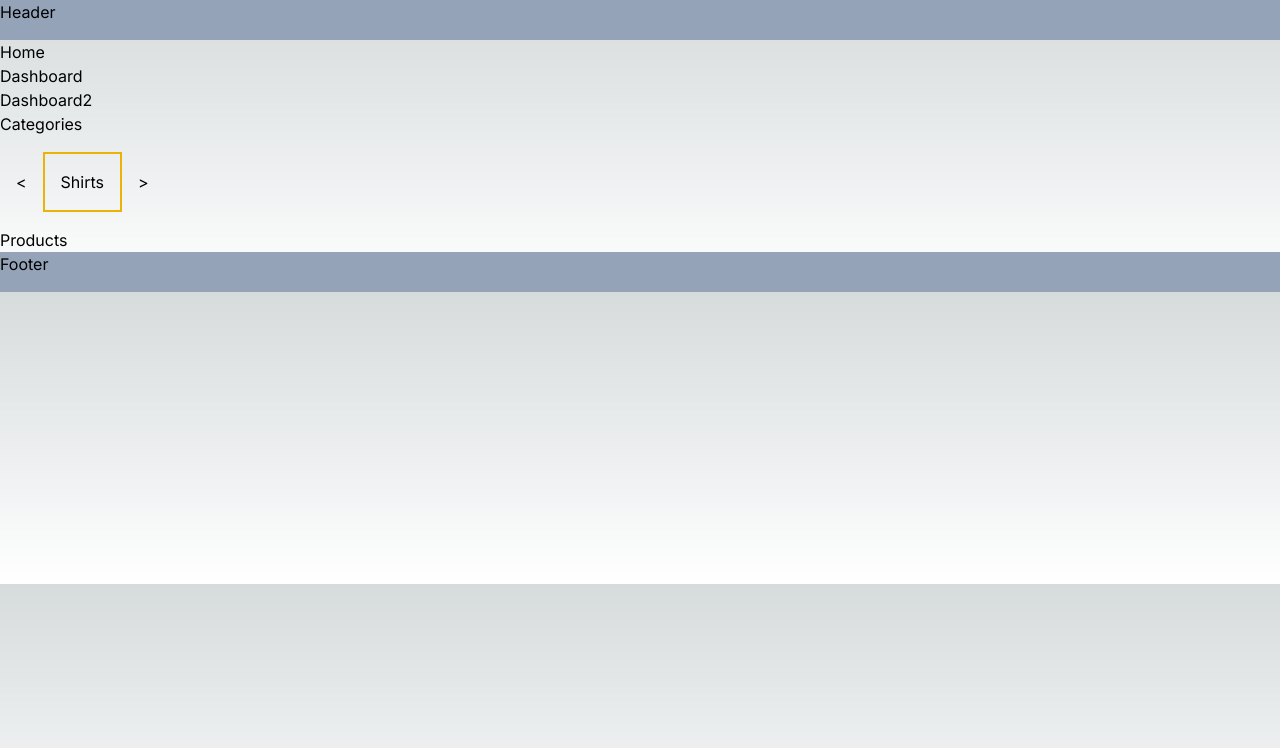
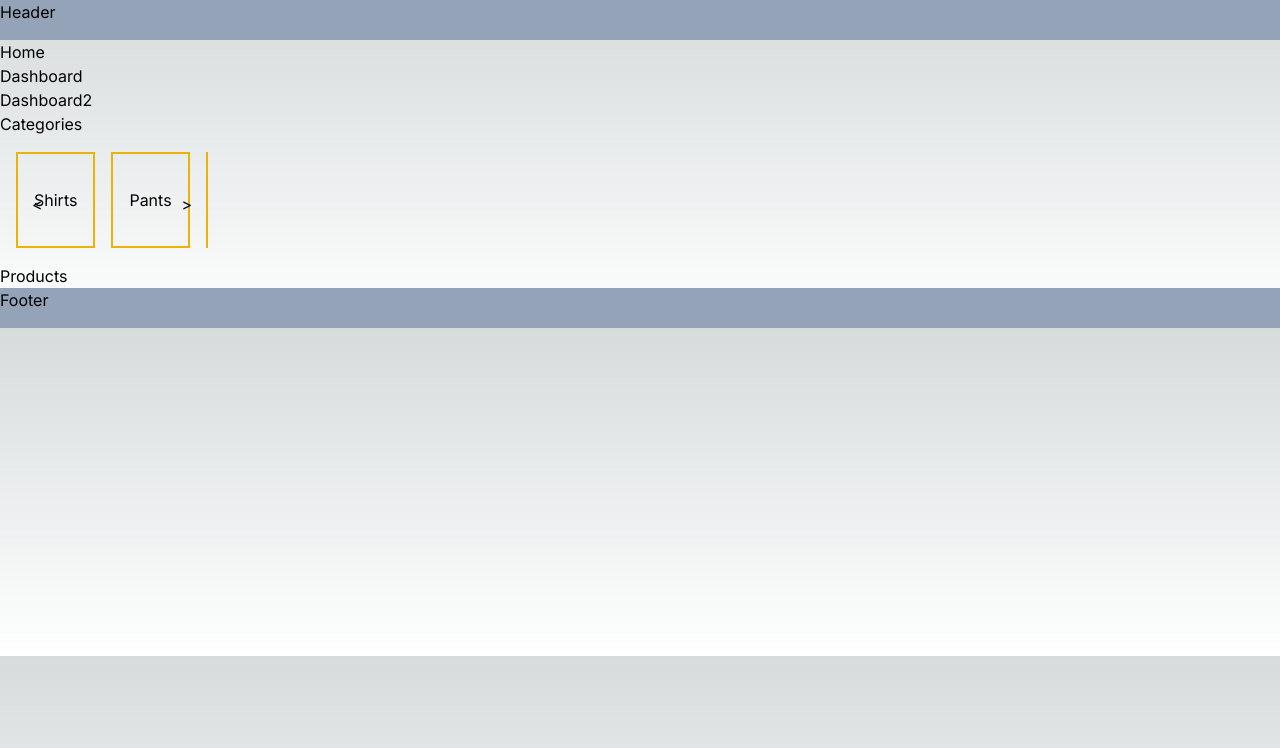
Before and after one commit to connorwarme/athlete-store, a Next.js app: page / in a window 1280 px wide. Shown: the top 748 px of the page. Built offline with nearby package versions, Linux system fonts and the light colour scheme.

Commit message:
Working on intermediate carousel

```diff
--- a/src/app/components/card.jsx
+++ b/src/app/components/card.jsx
@@ -1,5 +1,5 @@
 const Card = ({ children, style }) => {
-  const cardStyle = `border-2 p-4 ${style}`;
+  const cardStyle = `border-2 p-4 h-full w-full ${style} flex items-center justify-center`;
   return (
     <>
       <div className={cardStyle}>{children}</div>
--- a/src/app/components/carousel.jsx
+++ b/src/app/components/carousel.jsx
@@ -15,14 +15,21 @@ const Carousel = ({ items }) => {
     return setSelected(prevSelected => prevSelected === items.length - 1 ? 0 : prevSelected + 1);
   }
 
+  const btnStyle = 'absolute top-1/4 p-4'
   return (
     <>
-    <div className='flex gap-4 m-4'>
-      <button onClick={handleBack}>&lt;</button>
-      <div className="flex gap-4">
-        <Card style="border-yellow-500">{items[selected].name}</Card>
+    <div className='m-4 h-24 w-48 relative'>
+      <div className="flex gap-4 h-full w-full overflow-hidden">
+        { items.map((item, index) => {
+          const style = `border-yellow-500 translate-[${-100 * selected}%]`;
+          return (
+            <Card key={index} style={style}>{item.name}</Card>
+          )}
+          )}
       </div>
-      <button onClick={handleForward}>&gt;</button>
+
+      <button onClick={handleBack} className={btnStyle + ' left-0'}>&lt;</button>
+      <button onClick={handleForward} className={btnStyle + ' right-0'}>&gt;</button>
     </div>
 
     </>
```
